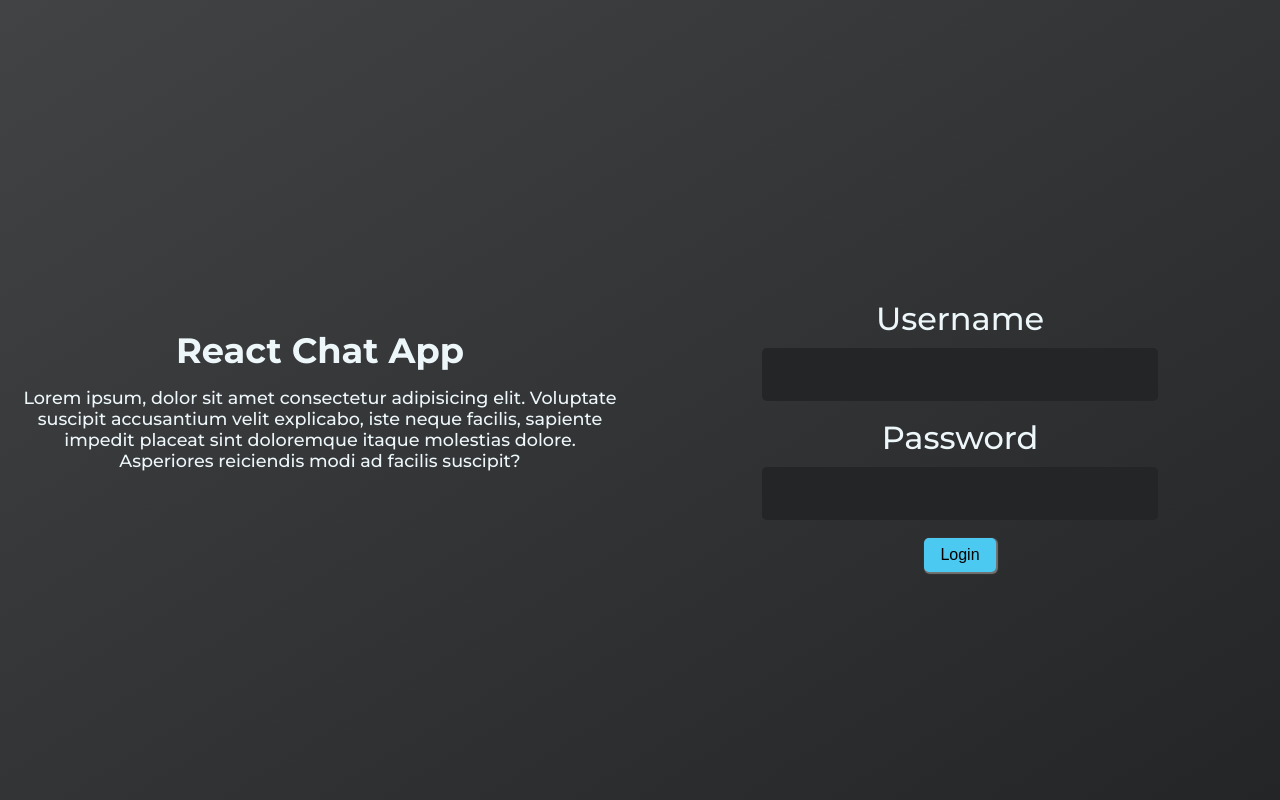
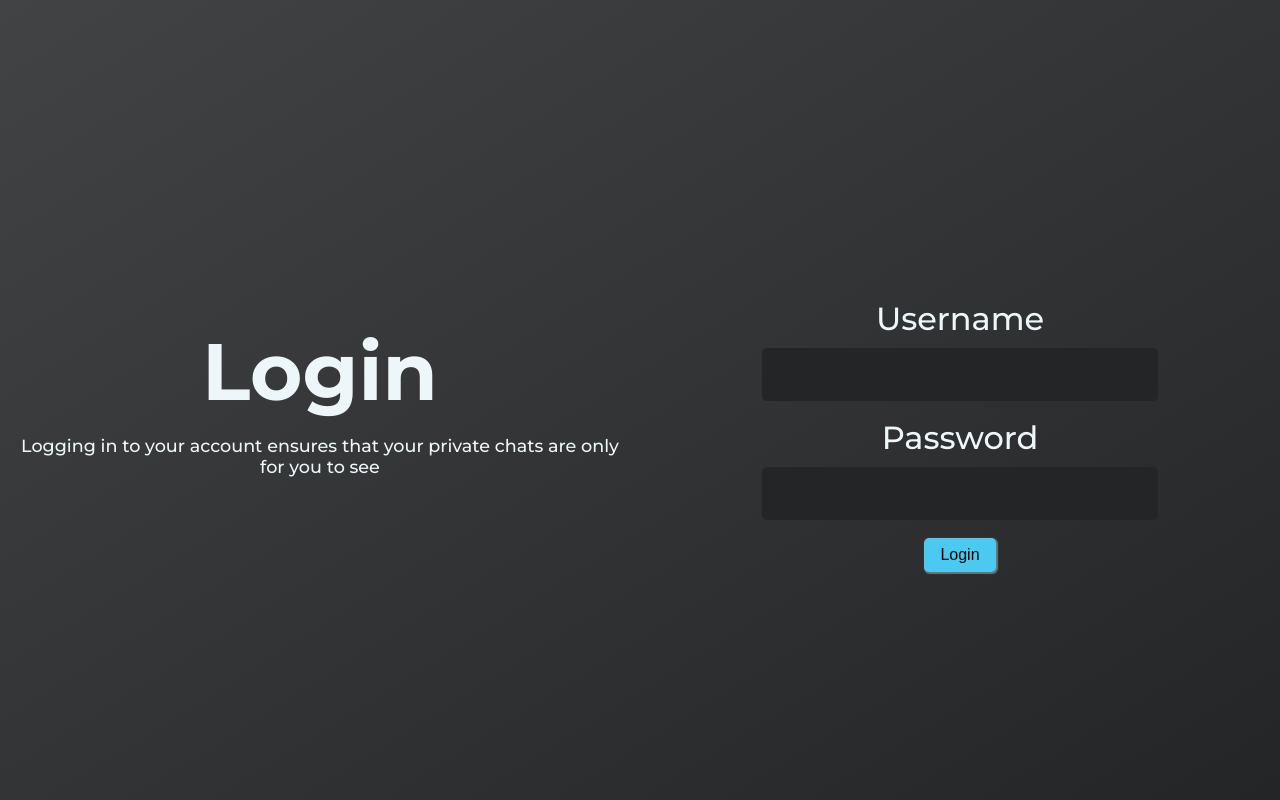
Before and after one commit to rushitote/slick-chat, a React (Create React App) app in the folder front-end/: page /login in a window 1280 px wide. Built offline with nearby package versions, Linux system fonts and the light colour scheme; no server answers.

Commit message:
changed heading size and text content

```diff
--- a/front-end/src/components/Login/About.module.css
+++ b/front-end/src/components/Login/About.module.css
@@ -8,3 +8,9 @@
   max-width: 600px;
   grid-area: about;
 }
+
+.about h1 {
+  font-size: 5rem;
+}
+.about p {
+}
--- a/front-end/src/components/Login/About.tsx
+++ b/front-end/src/components/Login/About.tsx
@@ -6,12 +6,10 @@ export interface IAppProps {}
 export default function App(props: IAppProps) {
   return (
     <div className={styles['about']}>
-      <h1>React Chat App</h1>
+      <h1>Login</h1>
       <p>
-        Lorem ipsum, dolor sit amet consectetur adipisicing elit. Voluptate
-        suscipit accusantium velit explicabo, iste neque facilis, sapiente
-        impedit placeat sint doloremque itaque molestias dolore. Asperiores
-        reiciendis modi ad facilis suscipit?
+        Logging in to your account ensures that your private chats are only for
+        you to see
       </p>
     </div>
   )
```
